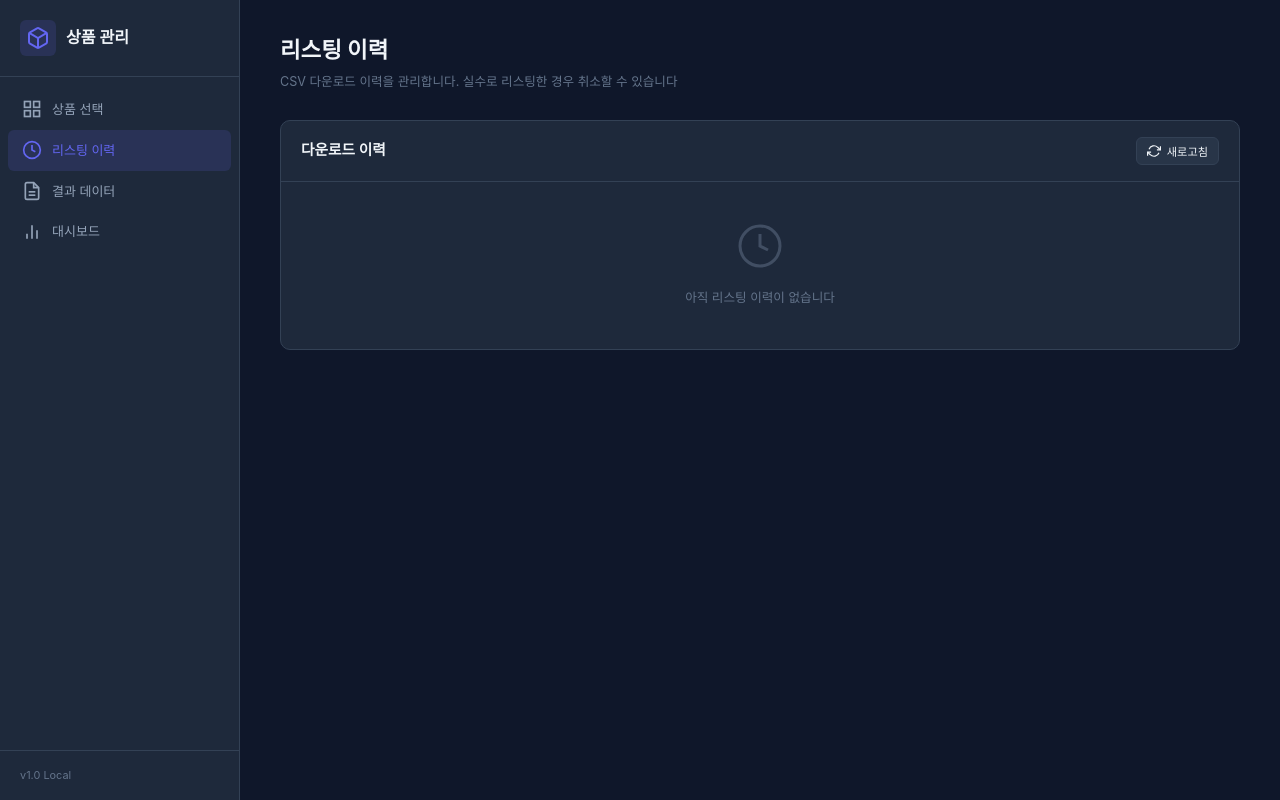
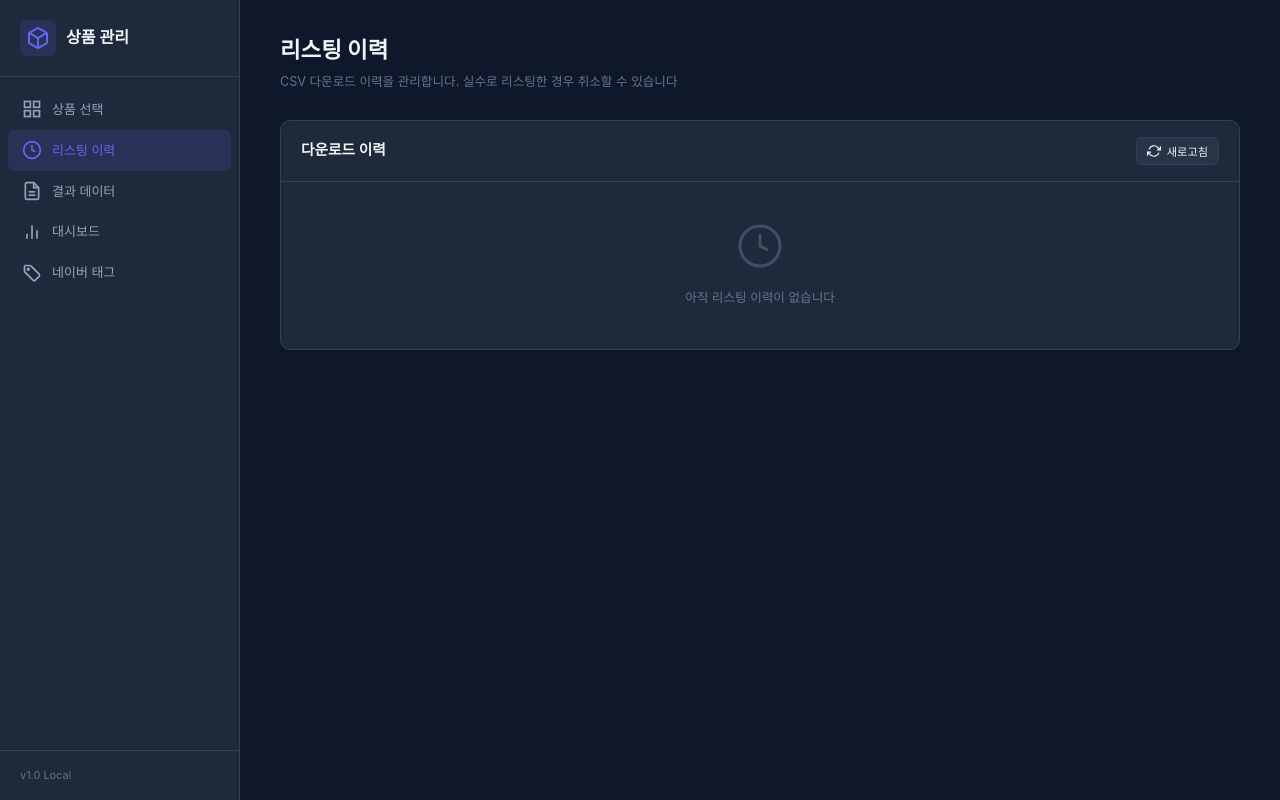
Before and after one commit to rkghrud-dev/ProductManager, a Flask app: page /history in a window 1280 px wide. Run offline with Flask 3, Linux system fonts and the light colour scheme; data that the repository does not hold is empty.

Commit message:
Add Naver tag tool shortcut

```diff
--- a/templates/base.html
+++ b/templates/base.html
@@ -54,6 +54,13 @@
                 </svg>
                 <span>대시보드</span>
             </a>
+            <a href="http://127.0.0.1:8787" class="nav-item">
+                <svg width="20" height="20" viewBox="0 0 24 24" fill="none" stroke="currentColor" stroke-width="2">
+                    <path d="M20.59 13.41 11 3.83A2 2 0 0 0 9.59 3H4a1 1 0 0 0-1 1v5.59A2 2 0 0 0 3.59 11l9.59 9.59a2 2 0 0 0 2.82 0l4.59-4.59a2 2 0 0 0 0-2.59z"/>
+                    <circle cx="7.5" cy="7.5" r="1"/>
+                </svg>
+                <span>네이버 태그</span>
+            </a>
         </div>
 
         <div class="sidebar-footer">
```
Also changed, not shown: 1 other file.
